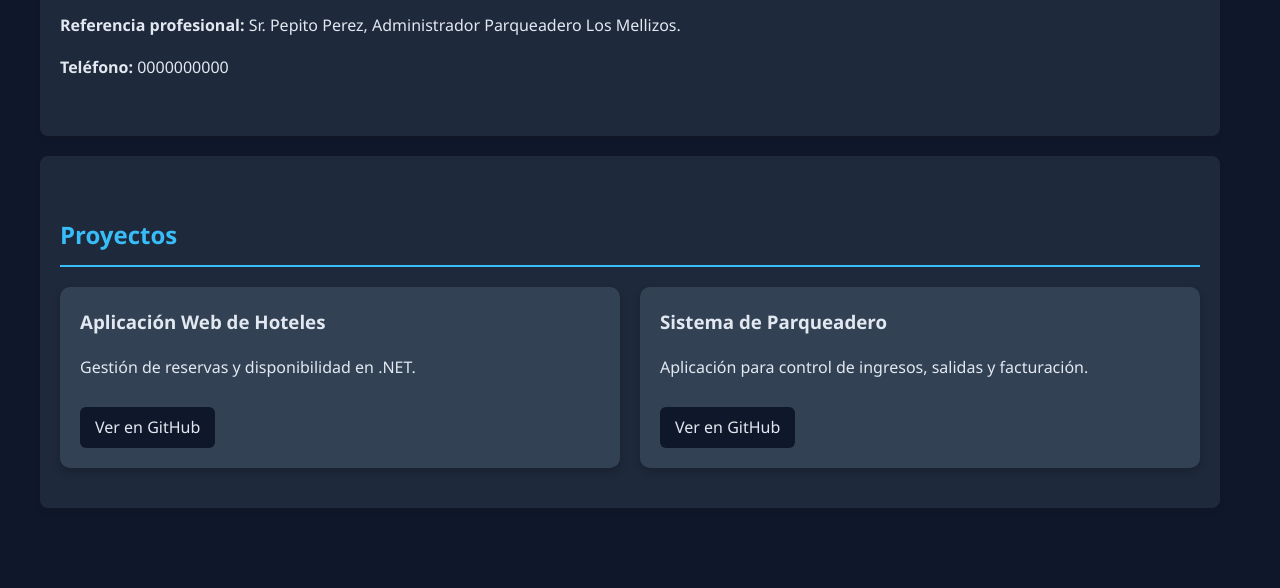
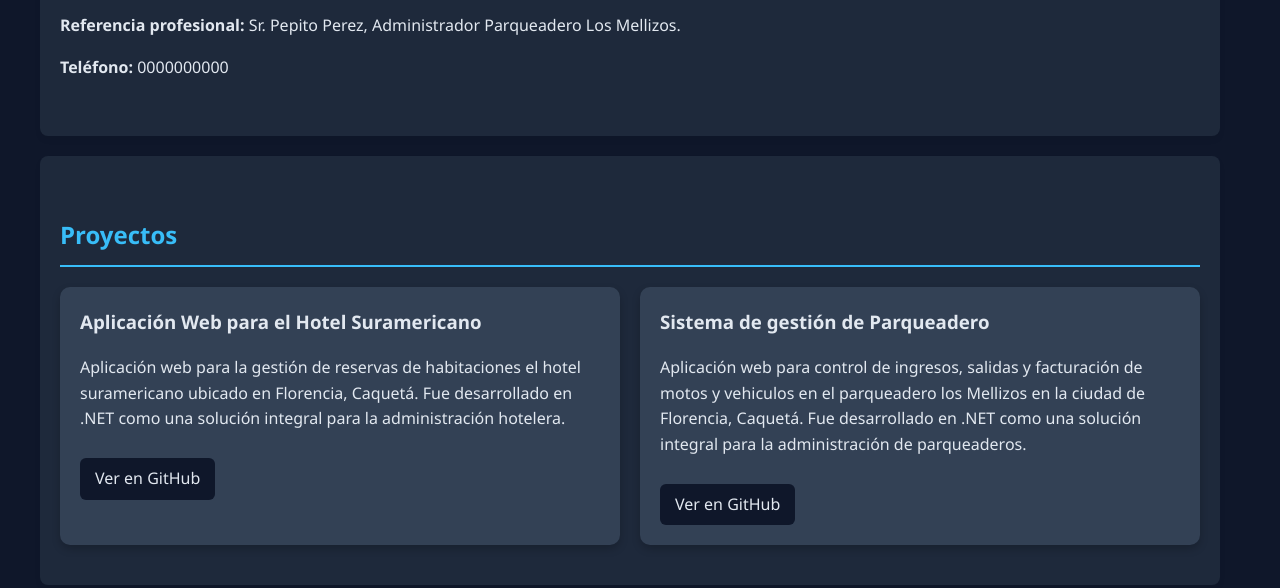
Before and after one commit to Ronny2321/Portafolio, a plain HTML site: page index.html in a window 1280 px wide. Shown: the part 1678-2266 px from the top of the page. Drawn offline with Linux system fonts and the light colour scheme.

Commit message:
Se agregó información a la sección de proyectos

```diff
--- a/index.html
+++ b/index.html
@@ -100,13 +100,18 @@
                 <h2>Proyectos</h2>
                 <div class="proyectos-grid">
                     <div class="card">
-                        <h3>Aplicación Web de Hoteles</h3>
-                        <p>Gestión de reservas y disponibilidad en .NET.</p>
+                        <h3>Aplicación Web para el Hotel Suramericano</h3>
+                        <p>Aplicación web para la gestión de reservas de habitaciones el hotel suramericano ubicado en
+                            Florencia, Caquetá. Fue desarrollado en .NET como una solución integral para la
+                            administración
+                            hotelera.</p>
                         <a href="https://github.com/Ronny2321/Hotel" target="_blank" class="btn">Ver en GitHub</a>
                     </div>
                     <div class="card">
-                        <h3>Sistema de Parqueadero</h3>
-                        <p>Aplicación para control de ingresos, salidas y facturación.</p>
+                        <h3>Sistema de gestión de Parqueadero</h3>
+                        <p>Aplicación web para control de ingresos, salidas y facturación de motos y vehiculos en el
+                            parqueadero los Mellizos en la ciudad de Florencia, Caquetá. Fue desarrollado en .NET como
+                            una solución integral para la administración de parqueaderos.</p>
                         <a href="https://github.com/Ronny2321/WebServiceRSC" target="_blank" class="btn">Ver en
                             GitHub</a>
                     </div>
```
